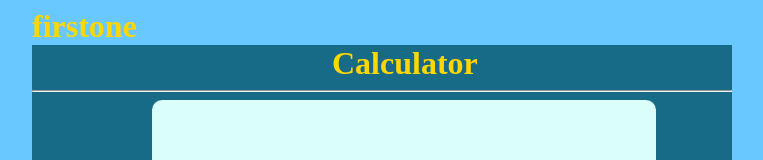
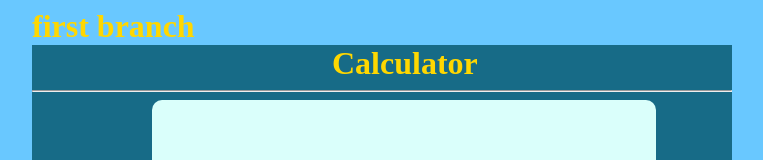
Before and after one commit to Kaasi-kanda/Calculator, a plain HTML site: page index.html in a window 1280 px wide. Shown: the top 160 px of the page, without its empty margins (276-1039 px from the left). Drawn offline with Linux system fonts and the light colour scheme.

Commit message:
first branch

```diff
--- a/index.html
+++ b/index.html
@@ -8,7 +8,7 @@
     <link rel="icon" src="/Calculator-icon.png">
 </head>
 <body>
-    <h1>firstone</h1>
+    <h1>first branch</h1>
     <div class="calci"><h1>Calculator</h1>
     <hr>
     <div>
```
